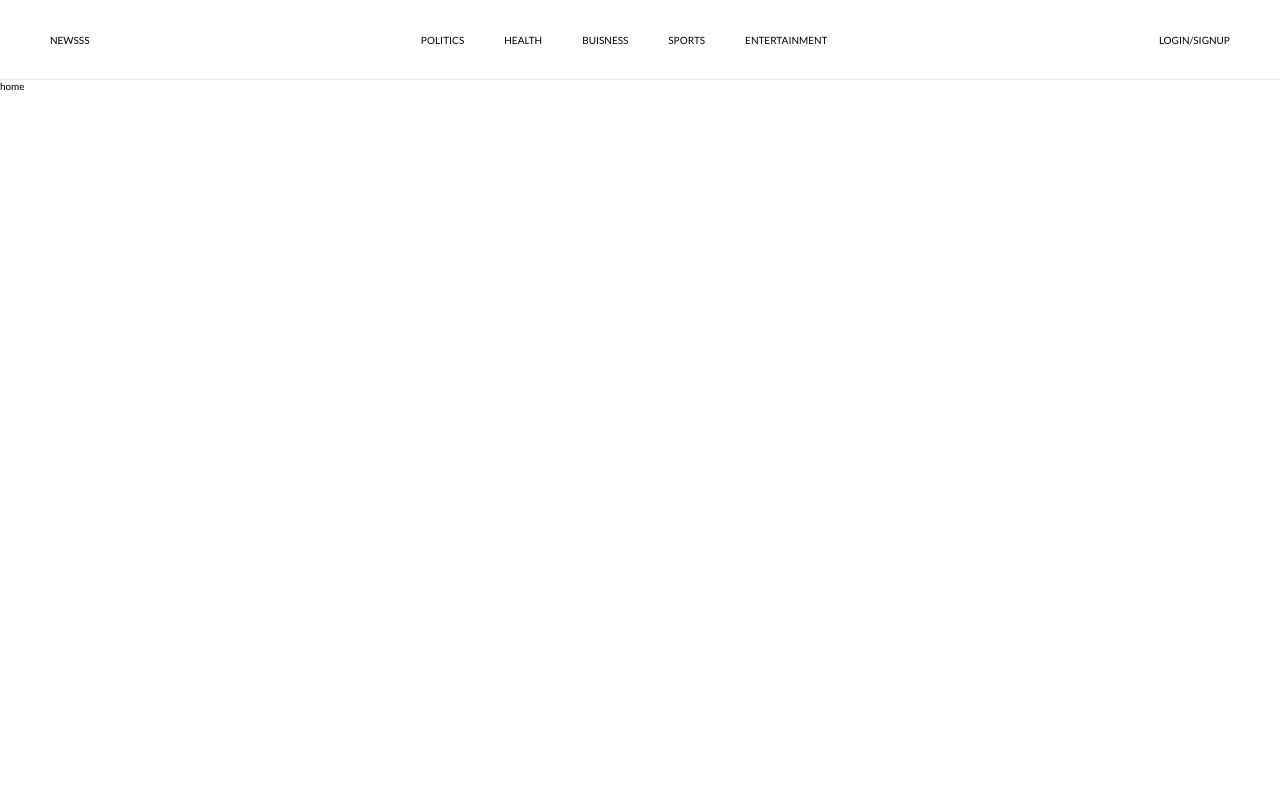
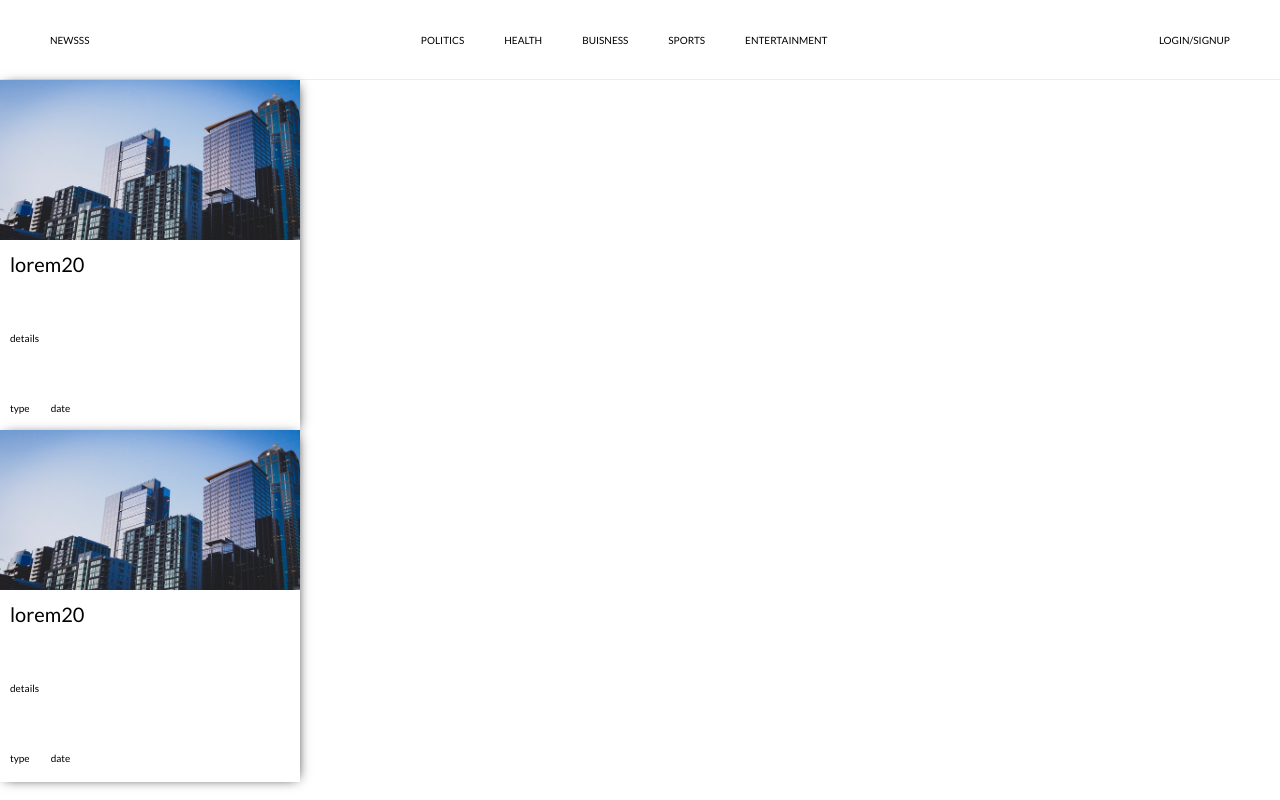
Before and after one commit to AlexBurrr/news-react, a React (Create React App) app: page / in a window 1280 px wide. Built offline with nearby package versions, Linux system fonts and the light colour scheme.

Commit message:
created full card component

```diff
--- /dev/null
+++ b/src/Components/FullCard.js
@@ -0,0 +1,70 @@
+import React from 'react'
+import styled from 'styled-components'
+
+const CardContainer = styled.div`
+position: relative;
+width:30rem;
+height: 35rem;
+margin:0;
+box-shadow: 1px 2px 12px -4px #000000;
+`
+const CardImage = styled.img`
+position: relative;
+background-color: blue;
+width: 100%;
+height: 16rem;
+object-fit: cover;
+`
+const CardText = styled.div`
+position: relative;
+padding: 1rem;
+background-color: #FFFFFF;
+height: 19rem;
+;
+`
+const Title = styled.div`
+position: relative;
+width: 100%;
+height:8rem;
+font-size: 2rem;
+`
+const BottomContainer = styled.div`
+display: flex;
+
+`
+
+const Details = styled.div`
+position: relative;
+width: 100%;
+height: 7rem;
+font-size: 1rem;
+`
+const NewsType = styled.div`
+padding-right:1rem;
+border-right: .1rem solid white;
+`
+const Date = styled.div`
+position: relative;
+padding-left: 1rem;
+`
+
+
+const FullCard = ({ source, title, details, type, date }) => {
+    return (
+        <CardContainer>
+            <CardImage src={source} alt='/' />
+            <CardText>
+                <Title>{title}</Title>
+                <Details>{details}</Details>
+                <BottomContainer>
+                    <NewsType>{type}</NewsType>
+                    <Date>{date}</Date>
+
+                </BottomContainer>
+
+            </CardText>
+        </CardContainer>
+    )
+}
+
+export default FullCard
--- a/src/Components/Home.js
+++ b/src/Components/Home.js
@@ -1,5 +1,7 @@
 import React, { useEffect } from 'react'
 import axios from 'axios'
+import FullCard from '../Components/FullCard'
+import ex from '../Images/example.jpg'
 
 const Home = () => {
 
@@ -14,7 +16,8 @@ const Home = () => {
 
     return (
         <div>
-            home
+            <FullCard source={ex} title={'lorem20'} details={'details'} type={'type'} date={'date'} />
+            <FullCard source={ex} title={'lorem20'} details={'details'} type={'type'} date={'date'} />
         </div>
     )
 }
```
Also changed, not shown: src/Images/example.jpg (added).
